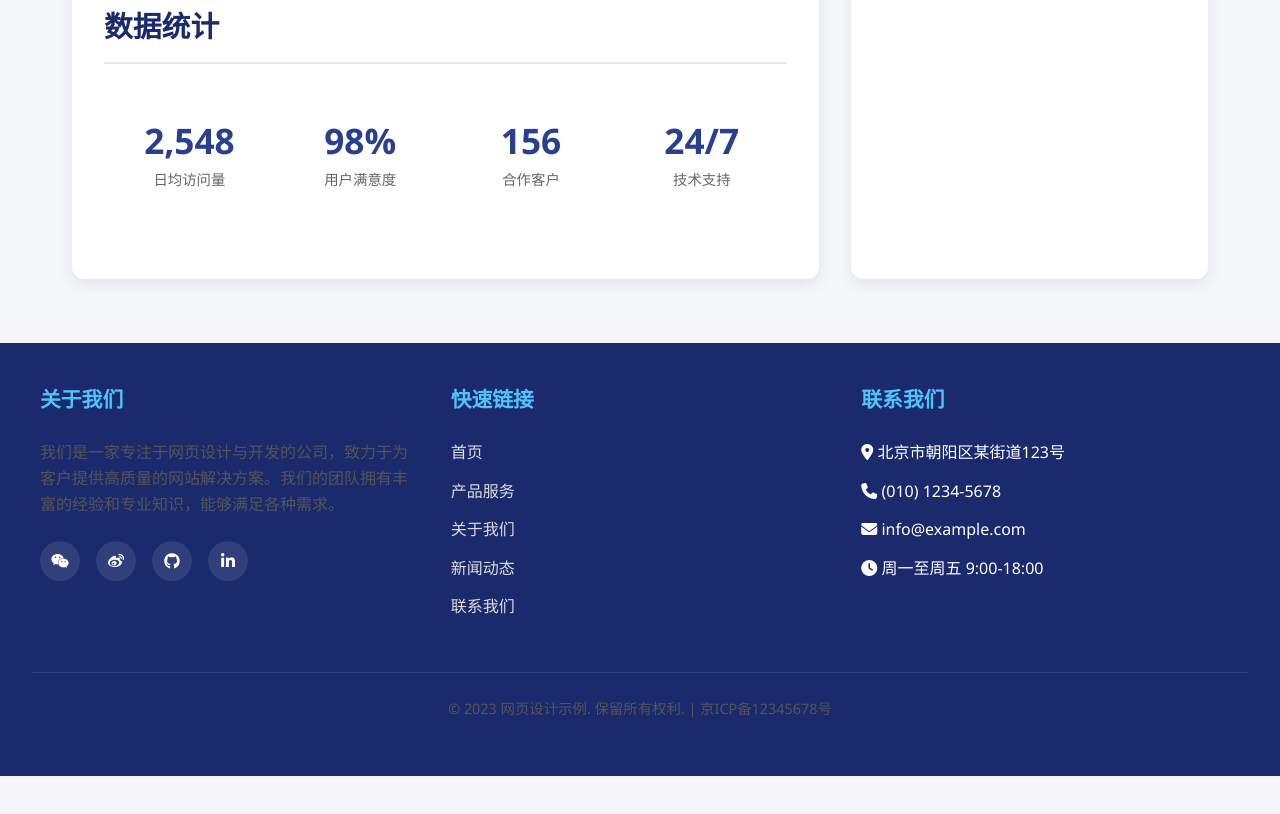
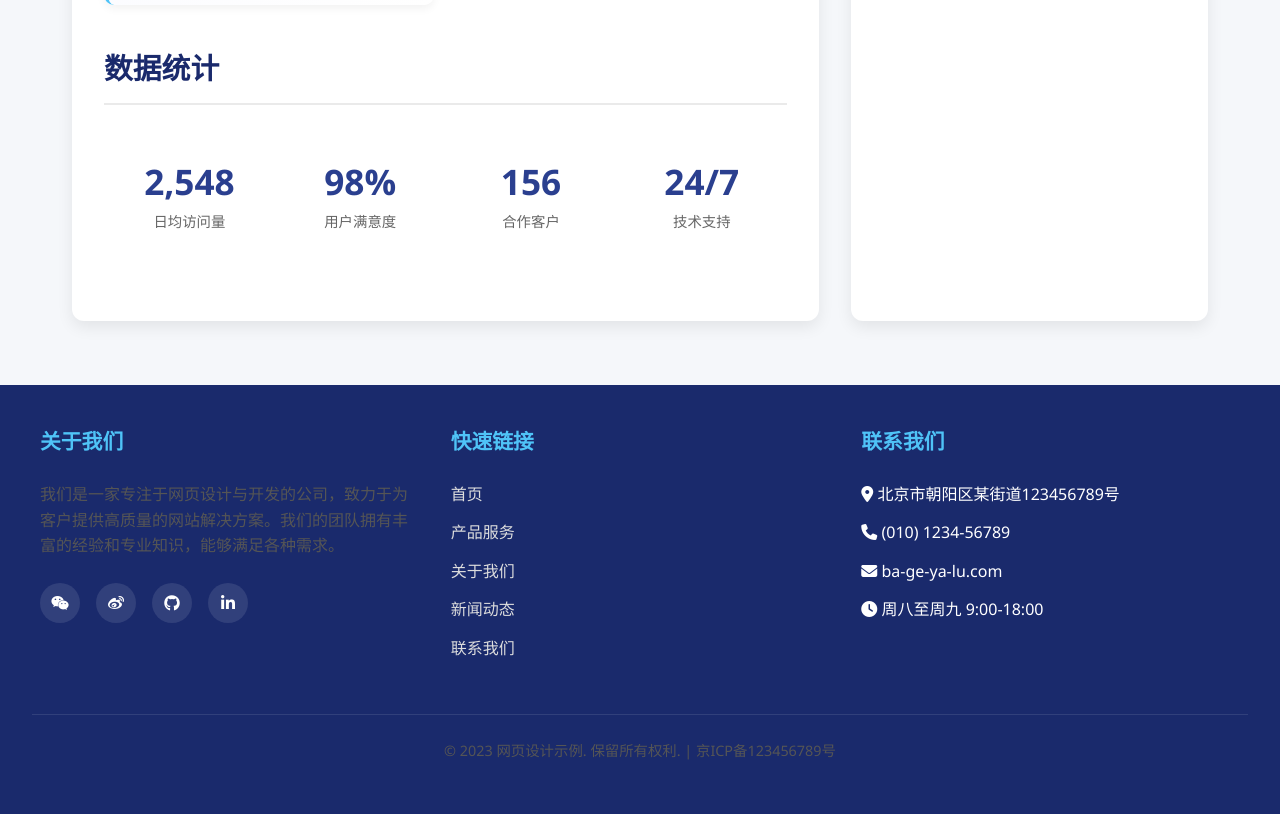
Before and after one commit to wyc0906/wyc-one, a plain HTML site: page index.html in a window 1280 px wide. Shown: the part 1046-1860 px from the top of the page. Before the commit the page ends 1822 px from the top, so only its background shows below. Drawn offline with Linux system fonts and the light colour scheme.

Commit message:
Update index.html

```diff
--- a/index.html
+++ b/index.html
@@ -3,7 +3,7 @@
 <head>
     <meta charset="UTF-8">
     <meta name="viewport" content="width=device-width, initial-scale=1.0">
-    <title>上中下结构网页示例</title>
+    <title>小卫瞎搞网</title>
     <link rel="stylesheet" href="https://cdnjs.cloudflare.com/ajax/libs/font-awesome/6.4.0/css/all.min.css">
     <style>
         * {
@@ -356,6 +356,7 @@
                 <h2>欢迎来到我们的网站</h2>
                 <p>这是一个用AI瞎整的网页。顶部是导航栏，中间是主要内容区域，底部是页脚信息。本示例展示了现代网页设计的基本布局原则。</p>
                 <p>通过使用Flexbox和CSS Grid布局，不知道是个什么东东，我创建了一个既美观又实用的网页结构，可以在各种设备上正常显示。</p>
+                <p>以上纯属瞎搞，别信。当然，以下也是。</p>
                 <a href="#" class="btn">了解更多</a>
             </section>
 
@@ -457,16 +458,16 @@
             <div class="footer-section">
                 <h3>联系我们</h3>
                 <ul class="footer-links">
-                    <li><i class="fas fa-map-marker-alt"></i> 北京市朝阳区某街道123号</li>
-                    <li><i class="fas fa-phone"></i> (010) 1234-5678</li>
-                    <li><i class="fas fa-envelope"></i> info@example.com</li>
-                    <li><i class="fas fa-clock"></i> 周一至周五 9:00-18:00</li>
+                    <li><i class="fas fa-map-marker-alt"></i> 北京市朝阳区某街道123456789号</li>
+                    <li><i class="fas fa-phone"></i> (010) 1234-56789</li>
+                    <li><i class="fas fa-envelope"></i> ba-ge-ya-lu.com</li>
+                    <li><i class="fas fa-clock"></i> 周八至周九 9:00-18:00</li>
                 </ul>
             </div>
         </div>
 
         <div class="copyright">
-            <p>&copy; 2023 网页设计示例. 保留所有权利. | 京ICP备12345678号</p>
+            <p>&copy; 2023 网页设计示例. 保留所有权利. | 京ICP备123456789号</p>
         </div>
     </footer>
 
@@ -483,7 +484,7 @@
 
         // 显示联系表单函数
         function showContactForm() {
-            alert("感谢您的关注！联系我们功能正在开发中，请通过邮箱 info@example.com 与我们联系。");
+            alert("感谢您的关注！联系我们功能正在开发中，请通过邮箱 ba-ge-ya-lu.com 与我们联系。");
         }
 
         // 卡片悬停效果增强
```
